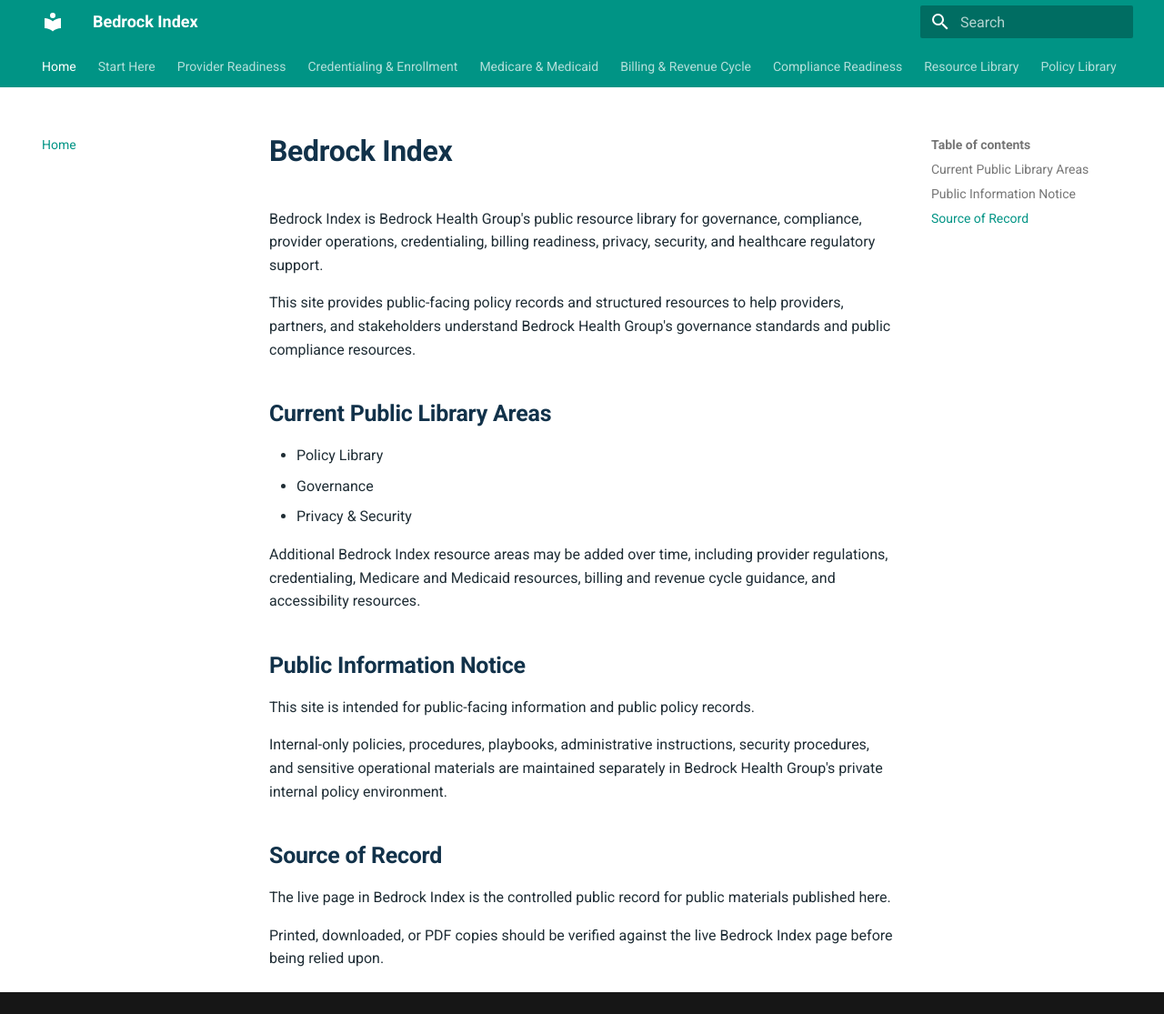
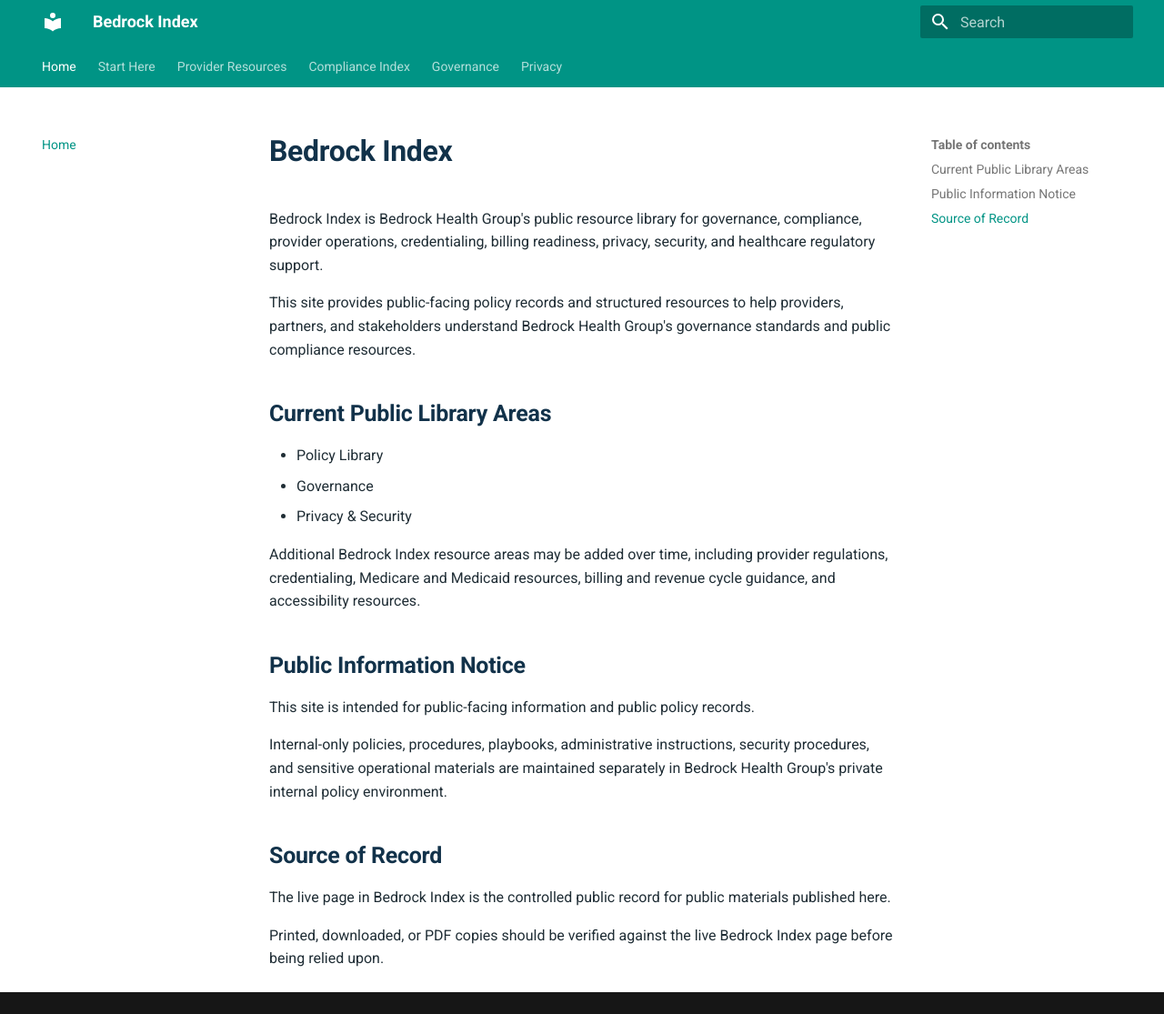
Before and after one commit to Bedrock-Health-Group/bedrock-index, an MkDocs documentation site: the page built from docs/index.md, in a window 1280 px wide and 1115 px high. Shown: the whole window at 91% size. Built offline with MkDocs 1.6.1 and Material for MkDocs 9.7.7, drawn with Linux system fonts in a browser that asks for light colours.

Commit message:
Simplify Bedrock Index navigation

```diff
--- a/mkdocs.yml
+++ b/mkdocs.yml
@@ -10,7 +10,6 @@ theme:
   features:
     - navigation.tabs
     - navigation.sections
-    - navigation.expand
     - navigation.top
     - search.highlight
     - search.suggest
@@ -18,22 +17,22 @@ theme:
 nav:
   - Home: index.md
   - Start Here: start-here/index.md
-  - Provider Readiness: provider-readiness/index.md
-  - Credentialing & Enrollment: credentialing-enrollment/index.md
-  - Medicare & Medicaid: medicare-medicaid/index.md
-  - Billing & Revenue Cycle: billing-revenue-cycle/index.md
-  - Compliance Readiness: compliance-readiness/index.md
-  - Resource Library:
-      - Overview: resource-library/index.md
+  - Provider Resources:
+      - Provider Readiness: provider-readiness/index.md
+      - Credentialing & Enrollment: credentialing-enrollment/index.md
+      - Medicare & Medicaid: medicare-medicaid/index.md
+      - Billing & Revenue Cycle: billing-revenue-cycle/index.md
+  - Compliance Index:
+      - Compliance Readiness: compliance-readiness/index.md
+      - Resource Library: resource-library/index.md
       - Resource Page Template: templates/resource-page-template.md
-  - Policy Library:
+  - Governance:
+      - Overview: governance/index.md
+      - Conflict of Interest Policy: governance/conflict-of-interest-policy.md
       - Policy Index: policy-index.md
       - How to Use This Library: policy-library-guide.md
       - Policy Lifecycle: policy-lifecycle.md
-  - Governance:
-      - Overview: governance/index.md
-      - Conflict of Interest Policy: governance/conflict-of-interest-policy.md
-  - Privacy & Security:
+  - Privacy:
       - Overview: privacy-security/index.md
       - Privacy Policy: privacy-security/privacy-policy.md
       - Cookies Policy: privacy-security/cookies-policy.md
```
